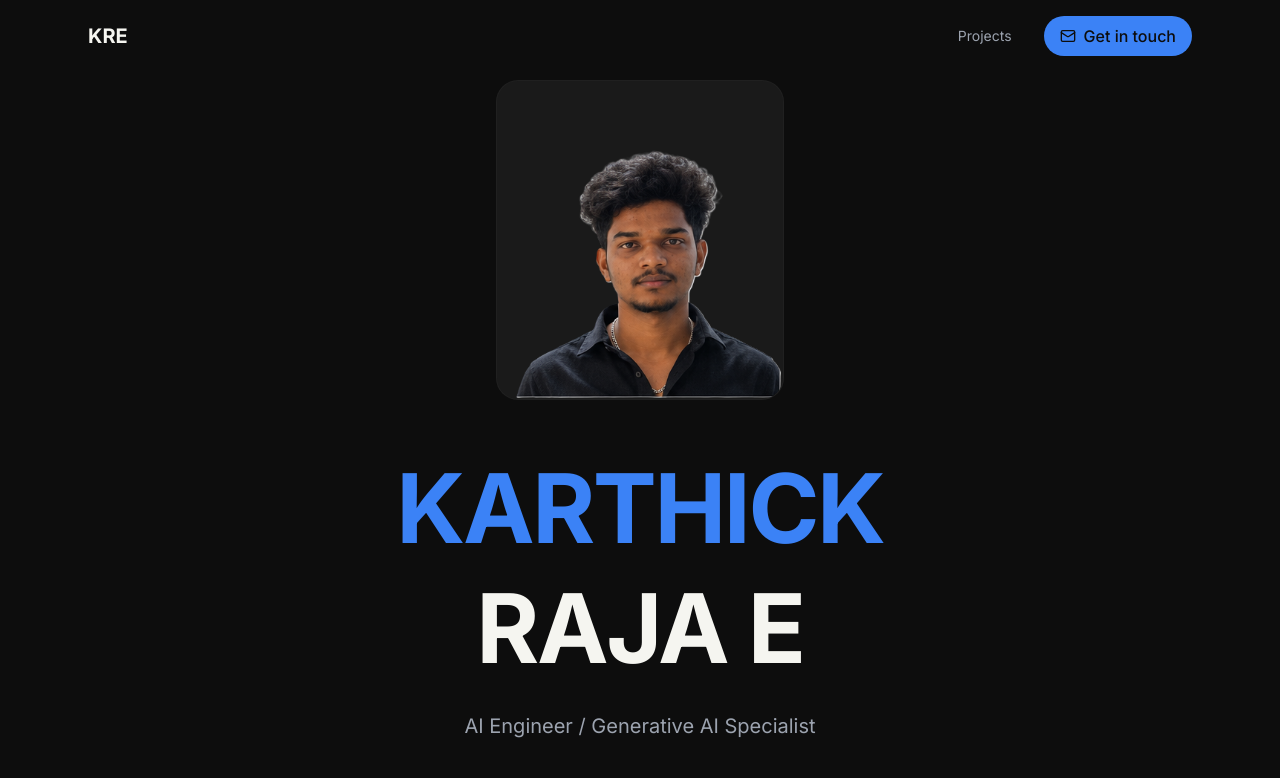
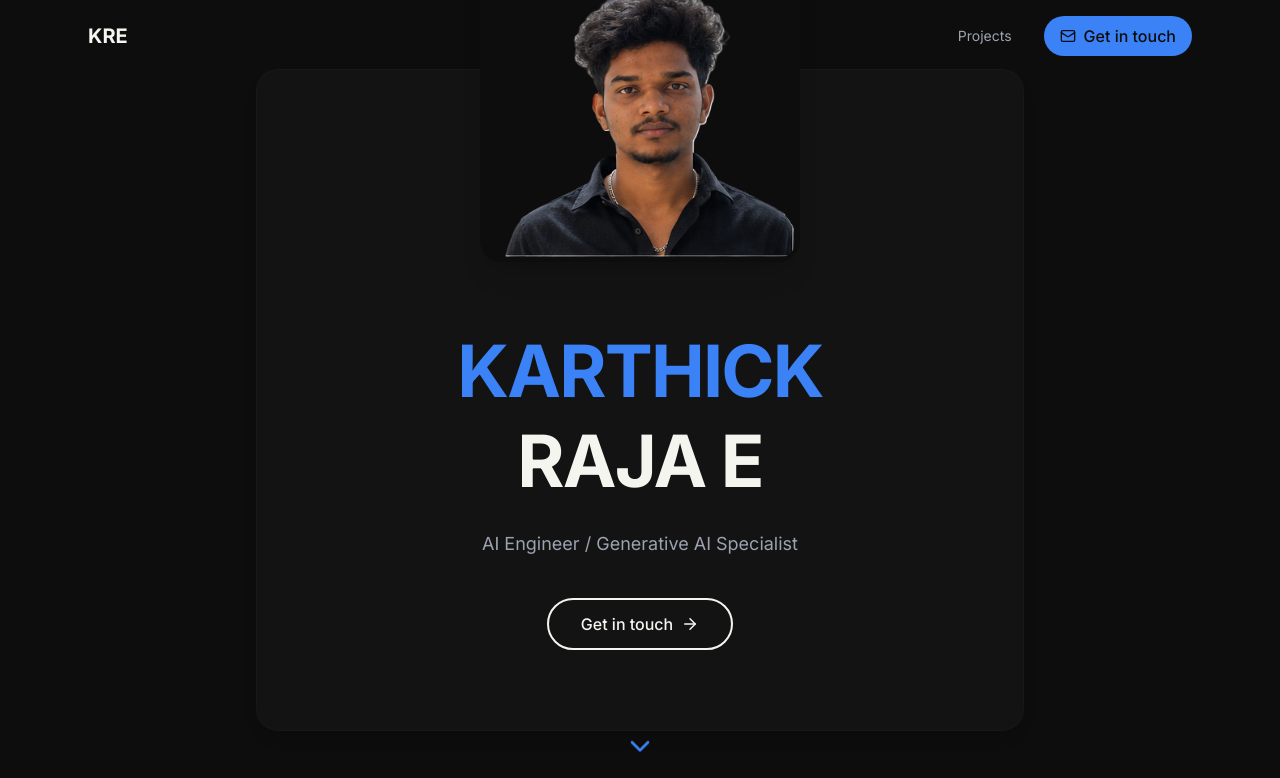
Before and after one commit to Karthickraja018/karthick-raja-e-portfolio, a Next.js app: page / in a window 1280 px wide. Shown: the top 778 px of the page. Built offline with nearby package versions, Linux system fonts and the light colour scheme.

Commit message:
feat: redesign hero section layout and styling for better visual hierarchy

```diff
--- a/components/hero.tsx
+++ b/components/hero.tsx
@@ -17,12 +17,16 @@ export default function Hero() {
   }, [])
 
   return (
-    <section className="relative min-h-screen bg-background flex items-center justify-center overflow-hidden pt-20">
+    <section className="relative min-h-screen bg-background flex items-center justify-center overflow-visible">
       {/* Content */}
       <div className="relative z-10 container mx-auto px-4 flex flex-col items-center justify-center min-h-screen text-center">
-        {/* Profile Photo in Rounded Container */}
-        <div className="animate-fade-in mb-12">
-          <div className="relative w-72 h-80 mx-auto rounded-3xl overflow-hidden bg-card border border-border/50">
+        {/* Main Card Container with overlapping image */}
+        <div className="relative w-full max-w-3xl overflow-visible">
+          {/* Large Grey Rectangle Box */}
+          <div className="relative bg-card/50 rounded-3xl border border-border/30 px-8 md:px-16 pt-56 md:pt-64 pb-16 md:pb-20 overflow-visible shadow-lg">
+            {/* Profile Photo Overlapping from Top */}
+            <div className="absolute -top-40 md:-top-48 left-1/2 transform -translate-x-1/2 z-20 animate-fade-in">
+              <div className="relative w-64 h-72 md:w-80 md:h-96 rounded-3xl overflow-hidden bg-background border-4 border-background shadow-xl">
                 <Image
                   src="/profile-nobg.png"
                   alt="Karthick Raja E"
@@ -33,26 +37,28 @@ export default function Hero() {
               </div>
             </div>
 
-        {/* Name with Accent */}
-        <h1 className="text-6xl md:text-8xl font-bold mb-6 text-foreground leading-tight tracking-tight">
+            {/* Name with Accent - Inside the Box */}
+            <h1 className="text-5xl md:text-7xl font-bold mb-6 text-foreground leading-tight tracking-tight">
               <span className="text-accent">KARTHICK</span>
               <br />
               <span>RAJA E</span>
             </h1>
 
-        {/* Subtitle */}
-        <p className="text-lg md:text-xl text-muted-foreground mb-10">
+            {/* Subtitle - Inside the Box */}
+            <p className="text-base md:text-lg text-muted-foreground mb-10">
               AI Engineer / Generative AI Specialist
             </p>
 
-        {/* CTA Button */}
+            {/* CTA Button - Inside the Box */}
             <Link
               href="#contact"
-          className="inline-flex items-center gap-2 px-8 py-3 rounded-full border border-foreground text-foreground hover:bg-foreground/10 transition-all duration-300 group font-medium mb-20"
+              className="inline-flex items-center gap-2 px-8 py-3 rounded-full border-2 border-foreground text-foreground hover:bg-foreground/10 transition-all duration-300 group font-medium"
             >
               Get in touch
               <ArrowRight size={18} className="group-hover:translate-x-1 transition-transform" />
             </Link>
+          </div>
+        </div>
 
         {/* Scroll indicator */}
         <div
```
Lines whose indentation alone changed are shown as unchanged.
